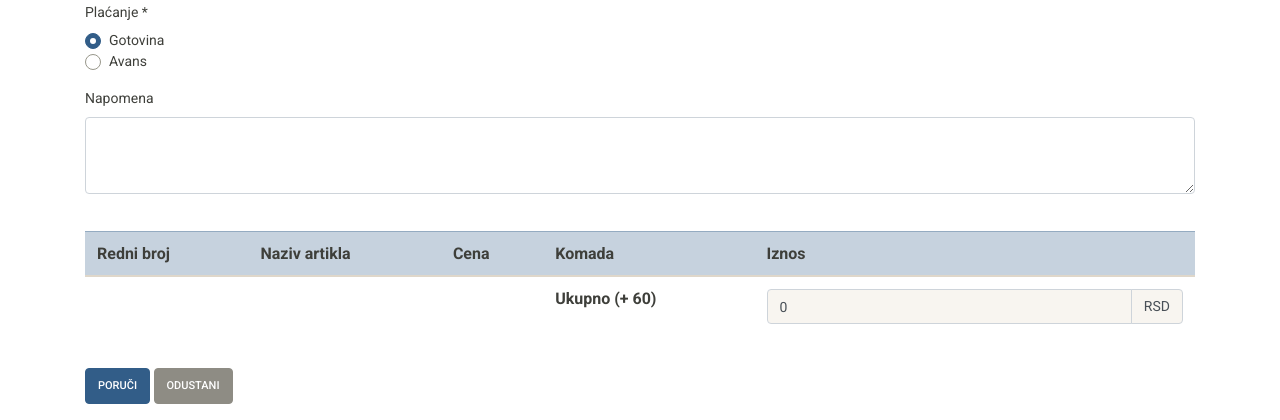
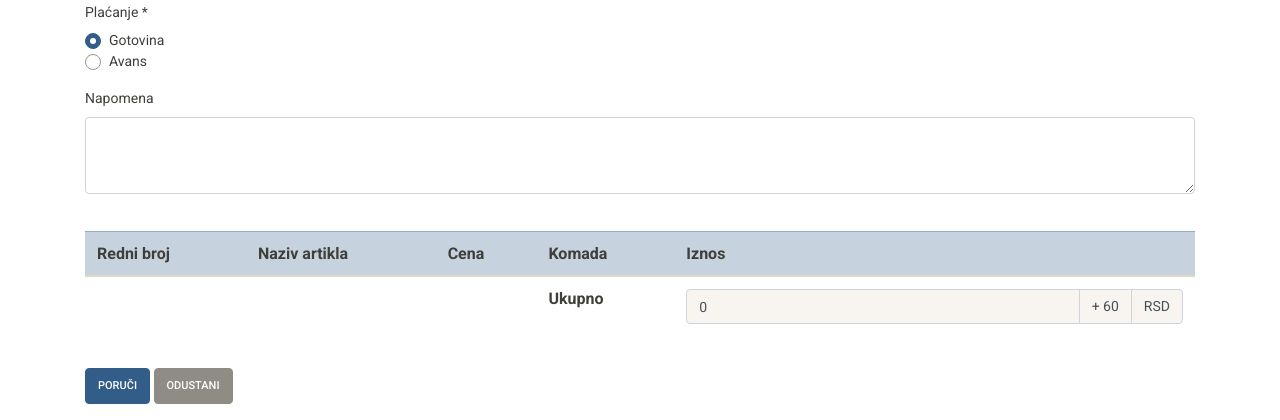
Before and after one commit to JelenaBanjac/grap, a Flask app: template templates/order.html in a window 1280 px wide. Shown: the part 733-1153 px from the top of the page. Run offline with Flask 2, Linux system fonts and the light colour scheme; the template is opened without the code that fills it, so the values that code supplies are empty; some libraries are stand-ins or nearby versions.

Commit message:
add cena usluge

```diff
--- a/templates/order.html
+++ b/templates/order.html
@@ -114,9 +114,10 @@
                         <th> </th>
                         <th> </th>
                         <th> </th>
-                        <th> Ukupno (+ 60) </th>
+                        <th> Ukupno </th>
                         <td><div class="input-group mb-3">
                            <input name="Ukupno" id="Ukupno" type="text" class="form-control" aria-label="Amount (to the nearest dollar)" disabled value=0>
+                           <div class="input-group-append"><span class="input-group-text">+ 60</span> </div>
                            <div class="input-group-append"><span class="input-group-text">RSD</span> </div>
                         </div></td>
                      </tr>
```
